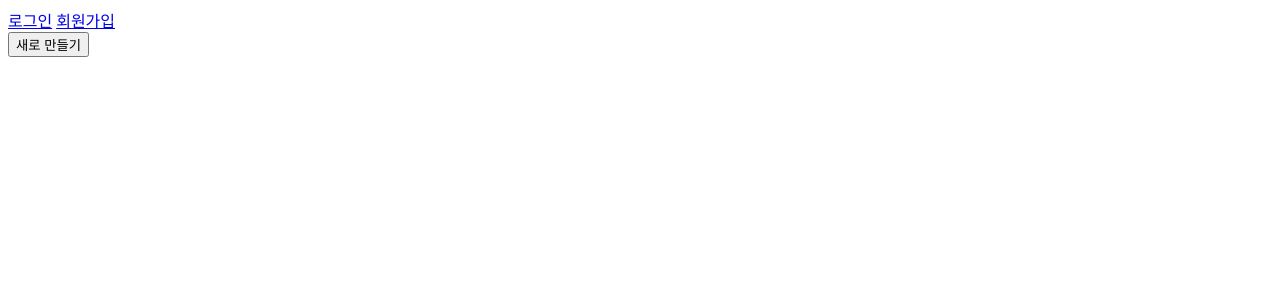
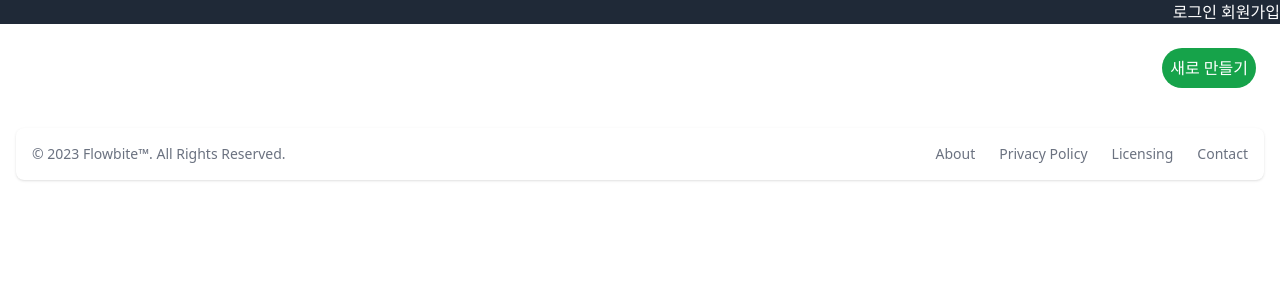
Before and after one commit to jiyeonCoder/python-test, a Django app: page /todo/ in a window 1280 px wide. Shown: the top 300 px of the page. Run offline with Django 4.2, Linux system fonts and the light colour scheme; data that the repository does not hold is empty; some libraries are stand-ins or nearby versions.

Commit message:
add design of list

```diff
--- a/firstproject/settings.py
+++ b/firstproject/settings.py
@@ -119,6 +119,9 @@ USE_TZ = True
 
 STATIC_URL = 'static/'
 
+MEDIA_URL = 'media/'
+MEDIA_ROOT = BASE_DIR / 'media'
+
 # Default primary key field type
 # https://docs.djangoproject.com/en/4.2/ref/settings/#default-auto-field
 
--- /dev/null
+++ b/firstproject/templates/base.html
@@ -0,0 +1,52 @@
+<!DOCTYPE html>
+<html lang="en">
+  <head>
+    <meta charset="UTF-8" />
+    <meta name="viewport" content="width=device-width, initial-scale=1.0" />
+    <title>My Project</title>
+    <script src="https://cdn.tailwindcss.com"></script>
+  </head>
+  <body>
+    <nav class="bg-gray-800 text-white flex justify-end space-x-5">
+      {% if request.user.is_authenticated %}
+      <div>{{request.user.username}}</div>
+      <form action="/user/logout/" method="post">
+        {% csrf_token %}
+        <button>로그아웃하기</button>
+      </form>
+      {% else %}
+      <div>
+        <a href="/user/login/">로그인</a>
+        <a href="/user/signup">회원가입</a>
+      </div>
+      {% endif %}
+    </nav>
+    {% block content %}{% endblock %}
+
+    <footer class="bg-white rounded-lg shadow m-4 dark:bg-gray-800">
+      <div
+        class="w-full mx-auto max-w-screen-xl p-4 md:flex md:items-center md:justify-between">
+        <span class="text-sm text-gray-500 sm:text-center dark:text-gray-400"
+          >© 2023
+          <a href="https://flowbite.com/" class="hover:underline">Flowbite™</a>.
+          All Rights Reserved.
+        </span>
+        <ul
+          class="flex flex-wrap items-center mt-3 text-sm font-medium text-gray-500 dark:text-gray-400 sm:mt-0">
+          <li>
+            <a href="#" class="mr-4 hover:underline md:mr-6">About</a>
+          </li>
+          <li>
+            <a href="#" class="mr-4 hover:underline md:mr-6">Privacy Policy</a>
+          </li>
+          <li>
+            <a href="#" class="mr-4 hover:underline md:mr-6">Licensing</a>
+          </li>
+          <li>
+            <a href="#" class="hover:underline">Contact</a>
+          </li>
+        </ul>
+      </div>
+    </footer>
+  </body>
+</html>
--- a/firstproject/urls.py
+++ b/firstproject/urls.py
@@ -1,6 +1,8 @@
 from django.contrib import admin
 from django.http import HttpResponse
 from django.urls import include, path
+from django.conf import settings
+from django.conf.urls.static import static
 from . import views
 
 
@@ -11,4 +13,4 @@ urlpatterns = [
     path('getdata/', views.getdata),
     path('todo/', include('todo.urls')),
     path('user/', include('user.urls')),
-]
+] + static(settings.MEDIA_URL, document_root=settings.MEDIA_ROOT)
--- a/todo/templates/todo/create.html
+++ b/todo/templates/todo/create.html
@@ -7,9 +7,10 @@
   </head>
   <body>
     <h1>여기에서 todo 작성 해 주세요!</h1>
-    <form action="/todo/create/" method="post">
+    <form action="/todo/create/" method="post" enctype="multipart/form-data">
       {% csrf_token %}
       <input type="text" name="content" id="content" />
+      <input type="file" name="image" />
       <button type="submit">만들기</button>
     </form>
   </body>
--- a/todo/templates/todo/index.html
+++ b/todo/templates/todo/index.html
@@ -1,30 +1,16 @@
-<!DOCTYPE html>
-<html lang="en">
-  <head>
-    <meta charset="UTF-8" />
-    <meta name="viewport" content="width=device-width, initial-scale=1.0" />
-    <title>Document</title>
-  </head>
-  <body>
-    {% if request.user.is_authenticated %}
-    <div>{{request.user.username}}</div>
-    <form action="/user/logout/" method="post">
-      {% csrf_token %}
-      <button>로그아웃하기</button>
-    </form>
-    {% else %}
-    <div>
-      <a href="/user/login/">로그인</a>
-      <a href="/user/signup">회원가입</a>
-    </div>
-    {% endif %}
-    <a href="/todo/create/"><button>새로 만들기</button></a>
+{% extends 'base.html' %} {% block content %}
+<div class="p-4">
+  <a href="/todo/create/" class="m-2 flex justify-end"
+    ><button class="bg-green-600 p-2 rounded-full text-white">
+      새로 만들기
+    </button></a
+  >
   <ul>
     {% for todo in todos %}
     <a href="/todo/{{todo.id}}">
-        <li>{{todo.content}}</li>
+      <li class="p-2 border-b">{{todo.content}}</li>
     </a>
     {% endfor %}
   </ul>
-  </body>
-</html>
+</div>
+{% endblock %}
--- a/todo/views.py
+++ b/todo/views.py
@@ -24,7 +24,7 @@ def index(request):
 def create(request):
     if request.method == 'POST':
         Todo.objects.create(
-            content=request.POST['content'], user=request.user)
+            content=request.POST['content'], user=request.user, image=request.FILES.get('image'),)
         return redirect('/todo/')
     elif request.method == 'GET':
         return render(request, 'todo/create.html')
--- a/user/models.py
+++ b/user/models.py
@@ -6,3 +6,6 @@ from django.contrib.auth.models import AbstractUser
 
 class User(AbstractUser):
     profile = models.TextField(null=True, blank=True)
+    like_todos = models.ManyToManyField('todo.Todo', related_name='like_users')
+    follow = models.ManyToManyField(
+        'self', symmetrical=False, related_name='followers')
```
Also changed, not shown: todo/models.py (+8 -0 lines), todo/templates/todo/detail.html (+3 -10 lines), todo/migrations/0002_todo_image.py (added), todo/migrations/0003_comment.py (added), user/migrations/0003_user_like_todos.py (added), user/migrations/0004_user_follow.py (added). Lines whose indentation alone changed are shown as unchanged.
